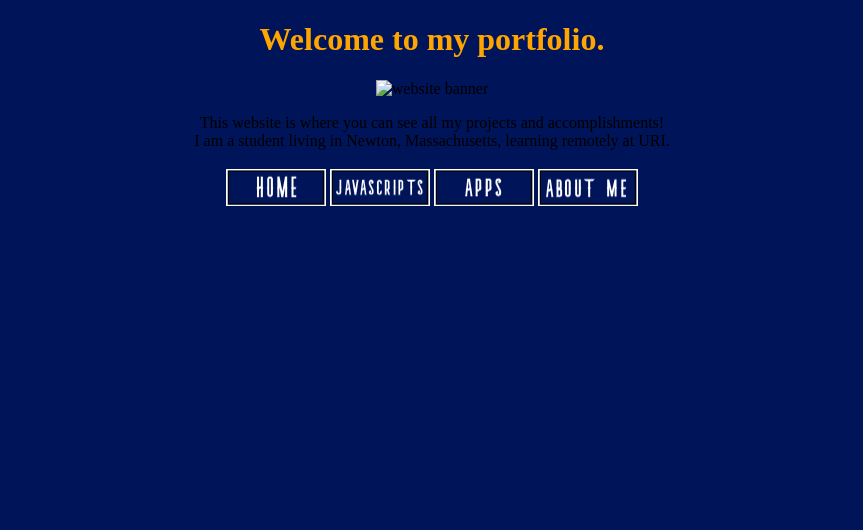
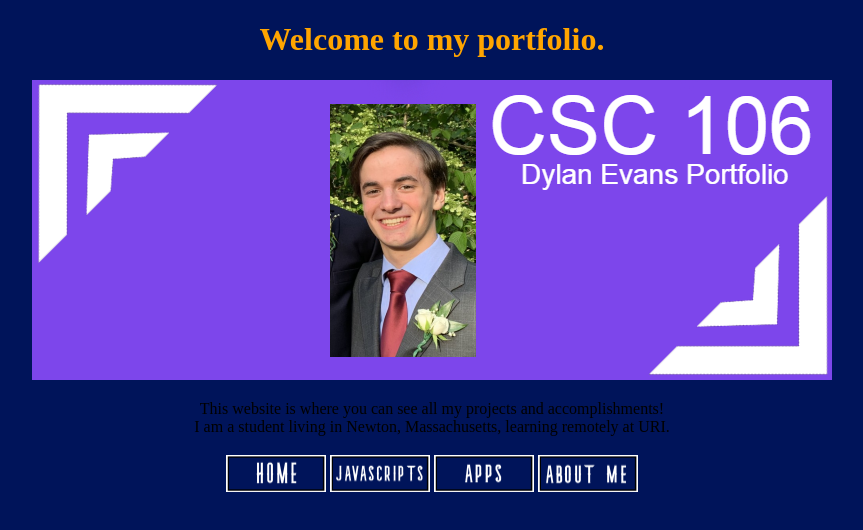
Before and after one commit to dccevans/dccevans.github.io, a plain HTML site: page index.html in a window 1280 px wide. Shown: the whole page, without its empty margins (208-1071 px from the left). Drawn offline with Linux system fonts and the light colour scheme.

Commit message:
Update index.html

```diff
--- a/index.html
+++ b/index.html
@@ -17,7 +17,7 @@
     </head>
     <body>
         <h1><center>Welcome to my portfolio.</center></h1>
-        <center><img src="csc106_banner.jpg" alt="website banner"></img></center>
+        <center><img src="mybanner.png" alt="website banner"></img></center>
     <p><center> This website is where you can see all my projects and accomplishments! <br> I am a student living in Newton, Massachusetts, learning remotely at URI. </center></p>
         <center><table>
             <tr>
```
